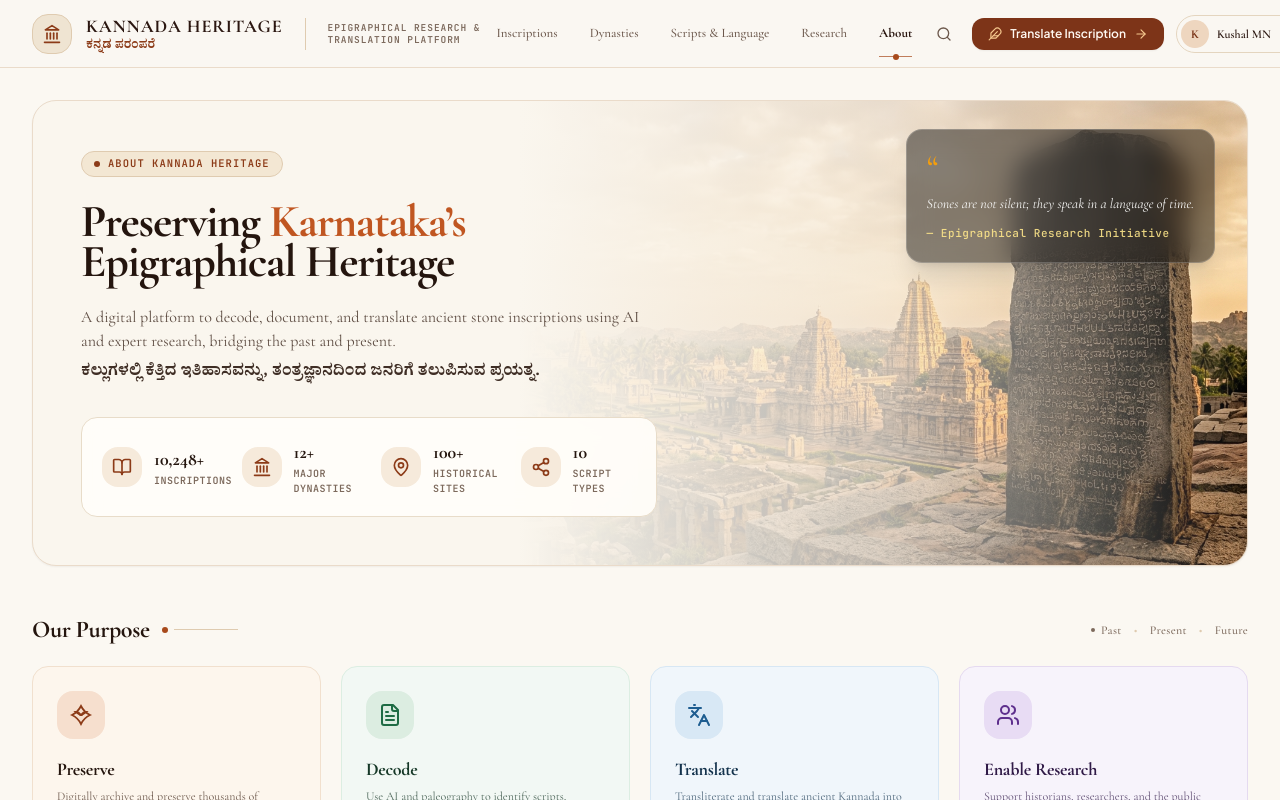
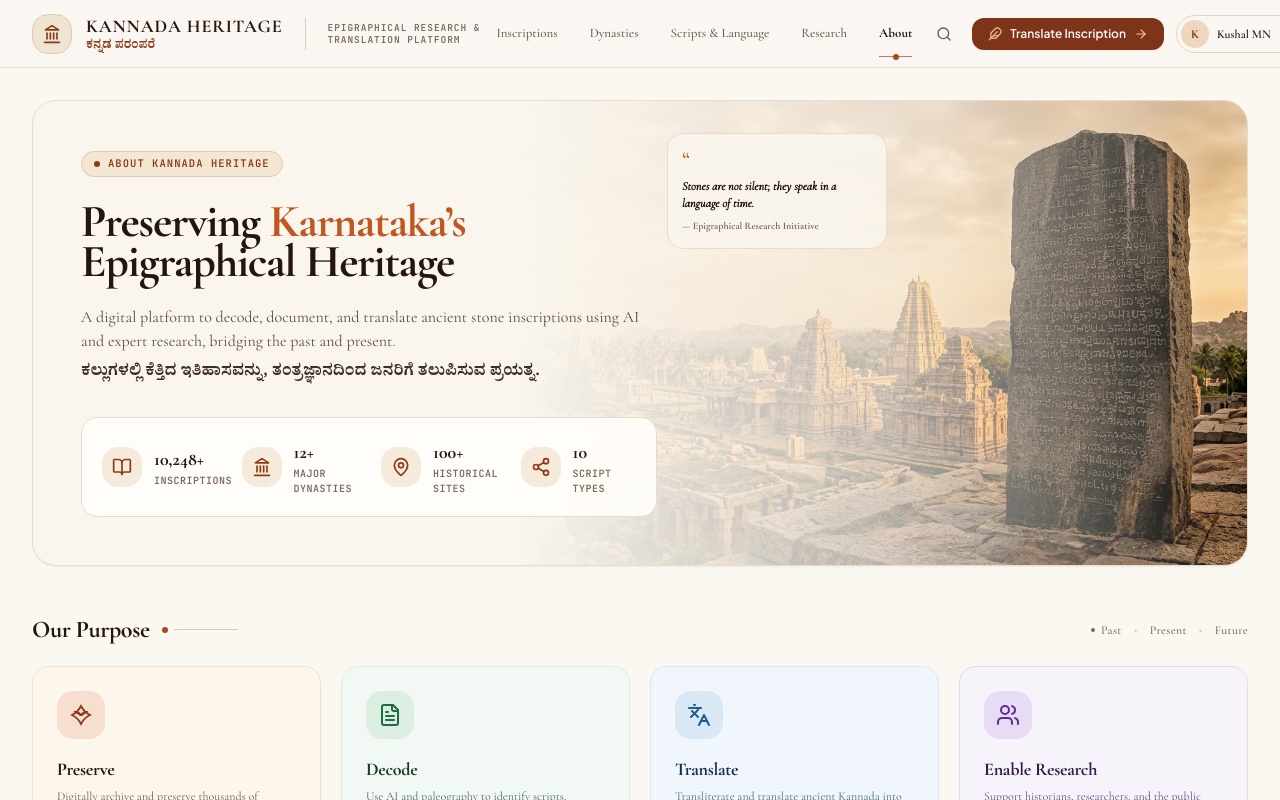
Before and after one commit to KUSHALMN/kannada-inscription-ocr-llm, a React (Vite) app: page / in a window 1280 px wide. Shown: the top 800 px of the page. Built offline with nearby package versions, Linux system fonts and the light colour scheme.

Commit message:
fix(ui): eliminate quote card overlap and dark blur glitch over stone stele artwork

```diff
--- a/src/components/views/overview/HeroBannerSection.tsx
+++ b/src/components/views/overview/HeroBannerSection.tsx
@@ -15,16 +15,16 @@ export const HeroBannerSection: React.FC = () => {
         <div className="absolute inset-0 bg-gradient-to-t from-[#FAF6EE] via-transparent to-transparent lg:hidden" />
       </div>
 
-      {/* Floating Quote Box on top right */}
-      <div className="hidden lg:block absolute top-7 right-8 z-10 max-w-xs">
-        <div className="bg-black/45 backdrop-blur-md border border-white/20 p-5 rounded-2xl text-white shadow-xl space-y-2">
-          <span className="text-[#F59E0B] font-serif text-4xl leading-none select-none block">
+      {/* Epigraphical Quotation Badge - Positioned in the golden sky to avoid overlapping the stone stele */}
+      <div className="hidden lg:block absolute top-6 xl:top-8 right-[270px] lg:right-[300px] xl:right-[360px] z-10 max-w-[220px]">
+        <div className="bg-[#FAF6EE]/90 backdrop-blur-xs border border-[#EADBCA] p-3.5 rounded-xl shadow-2xs space-y-1.5 transition-transform hover:-translate-y-0.5">
+          <span className="text-[#C05621] font-serif text-2xl leading-none select-none block">
             “
           </span>
-          <p className="font-serif italic text-sm text-stone-100 leading-snug">
+          <p className="font-serif italic text-xs text-[#24150E] leading-snug font-semibold">
             Stones are not silent; they speak in a language of time.
           </p>
-          <div className="pt-1 text-[11px] font-mono tracking-wider text-amber-200/90 font-medium">
+          <div className="pt-0.5 text-[10px] font-serif text-[#7C695C] font-bold">
             — Epigraphical Research Initiative
           </div>
         </div>
```
